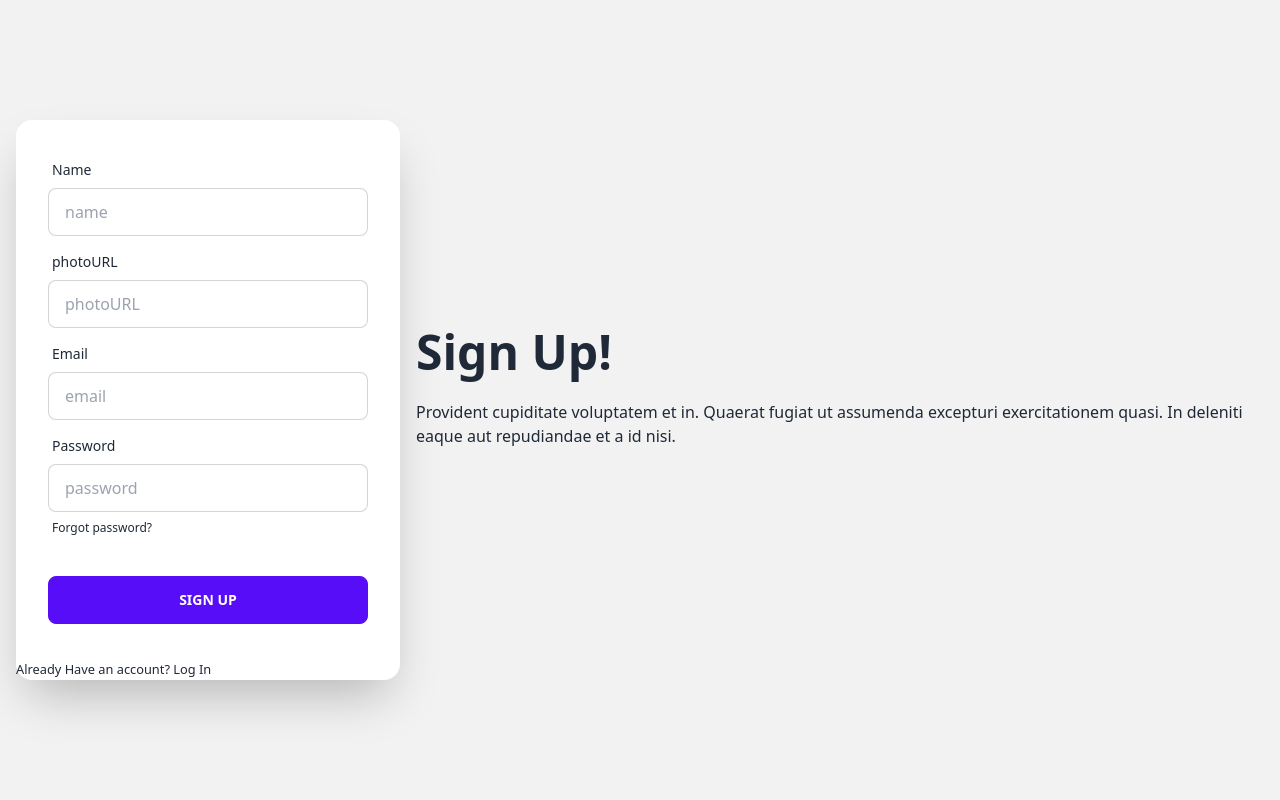
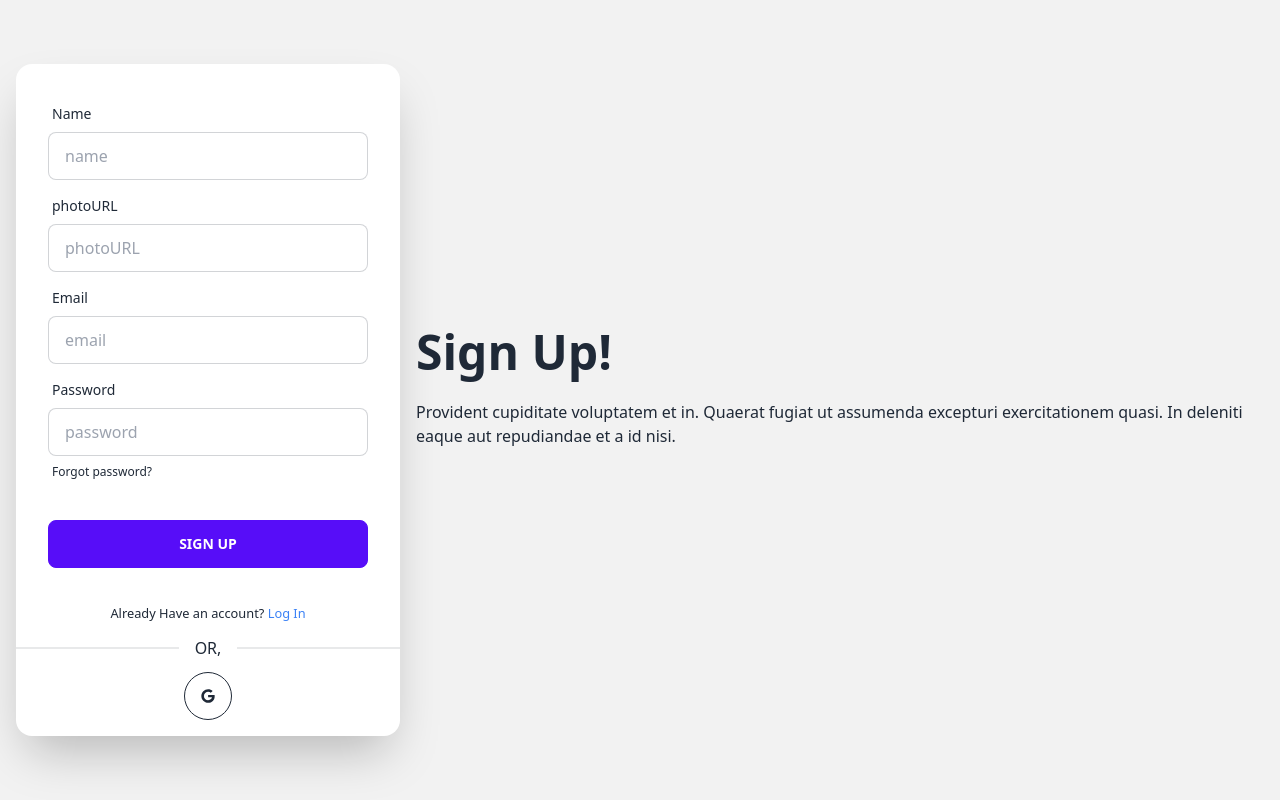
Before and after one commit to siamCSEJnU/bistro-boss-client, a React (Vite) app: page /signup in a window 1280 px wide. Built offline with nearby package versions, Linux system fonts and the light colour scheme; no server answers.

Commit message:
user credential added at database

```diff
--- /dev/null
+++ b/src/Components/SocialLogin/SocialLogin.jsx
@@ -0,0 +1,16 @@
+import { FaGoogle } from "react-icons/fa";
+
+const SocialLogin = () => {
+  return (
+    <div>
+      <div className="divider">OR,</div>
+      <div className="w-full text-center my-4">
+        <button className="btn btn-circle btn-outline">
+          <FaGoogle></FaGoogle>
+        </button>
+      </div>
+    </div>
+  );
+};
+
+export default SocialLogin;
--- a/src/Layout/Dashboard.jsx
+++ b/src/Layout/Dashboard.jsx
@@ -5,8 +5,10 @@
   FaWallet,
 } from "react-icons/fa";
 import { NavLink, Outlet } from "react-router-dom";
+import useCart from "../hooks/useCart";
 
 const Dashboard = () => {
+  const [cart] = useCart();
   return (
     <div className="drawer drawer-mobile">
       <input id="my-drawer-2" type="checkbox" className="drawer-toggle" />
@@ -42,6 +44,9 @@
           <li>
             <NavLink to="/dashboard/mycart">
               <FaShoppingCart></FaShoppingCart>My Cart
+              <span className="badge badge-secondary">
+                +{cart?.length || 0}
+              </span>
             </NavLink>
           </li>
           <div className="divider"></div>
--- a/src/Pages/Login/Login.jsx
+++ b/src/Pages/Login/Login.jsx
@@ -9,6 +9,7 @@
 import { Link, useLocation, useNavigate } from "react-router-dom";
 import { Helmet } from "react-helmet-async";
 import Swal from "sweetalert2";
+import SocialLogin from "../../Components/SocialLogin/SocialLogin";
 const Login = () => {
   const { signIn } = useContext(AuthContext);
 
@@ -119,7 +120,7 @@
                 />
               </div>
             </form>
-            <p>
+            <p className="mx-auto">
               <small>
                 New Here?{" "}
                 <Link to="/signup" className="text-blue-500">
@@ -127,6 +128,7 @@
                 </Link>
               </small>
             </p>
+            <SocialLogin></SocialLogin>
           </div>
         </div>
       </div>
--- a/src/Routes/Routes.jsx
+++ b/src/Routes/Routes.jsx
@@ -7,6 +7,7 @@
 import SignUp from "../SignUp/SignUp";
 import Dashboard from "../Layout/Dashboard";
 import MyCart from "../Pages/Dashboard/MyCart/MyCart";
+import PrivateRoute from "./PrivateRoute";
 
 export const router = createBrowserRouter([
   {
@@ -37,7 +38,11 @@
   },
   {
     path: "dashboard",
-    element: <Dashboard></Dashboard>,
+    element: (
+      <PrivateRoute>
+        <Dashboard></Dashboard>
+      </PrivateRoute>
+    ),
     children: [
       {
         path: "mycart",
--- a/src/SignUp/SignUp.jsx
+++ b/src/SignUp/SignUp.jsx
@@ -4,6 +4,7 @@
 import { AuthContext } from "../providers/AuthProvider";
 import { Link, useNavigate } from "react-router-dom";
 import Swal from "sweetalert2";
+import SocialLogin from "../Components/SocialLogin/SocialLogin";
 
 const SignUp = () => {
   const navigate = useNavigate();
@@ -13,13 +14,24 @@
     reset,
     formState: { errors },
   } = useForm();
+
   const onSubmit = (data) => {
-    console.log(data);
     createUser(data.email, data.password).then((result) => {
       console.log(result.user);
+
       updateUserProfile(data.name, data.photoURL)
         .then(() => {
-          console.log("user profile info updated");
+          const saveUser = { name: data.name, email: data.email };
+          fetch("http://localhost:5000/users", {
+            method: "POST",
+            headers: {
+              "content-type": "application/json",
+            },
+            body: JSON.stringify(saveUser),
+          })
+            .then((res) => res.json())
+            .then((data) => {
+              if (data.insertedId) {
                 reset();
                 Swal.fire({
                   position: "top-end",
@@ -29,6 +41,9 @@
                   timer: 1500,
                 });
                 navigate("/");
+              }
+            });
+
           //or, we can logout here and within then we can navigate to login page
         })
         .catch((error) => console.log(error));
@@ -148,11 +163,15 @@
                 />
               </div>
             </form>
-            <p>
+            <p className="mx-auto">
               <small>
-                Already Have an account? <Link to="/login">Log In</Link>
+                Already Have an account?{" "}
+                <Link to="/login" className="text-blue-500">
+                  Log In
+                </Link>
               </small>
             </p>
+            <SocialLogin></SocialLogin>
           </div>
         </div>
       </div>
--- a/src/providers/AuthProvider.jsx
+++ b/src/providers/AuthProvider.jsx
@@ -1,9 +1,11 @@
 import { createContext, useEffect, useState } from "react";
 import {
+  GoogleAuthProvider,
   createUserWithEmailAndPassword,
   getAuth,
   onAuthStateChanged,
   signInWithEmailAndPassword,
+  signInWithPopup,
   signOut,
   updateProfile,
 } from "firebase/auth";
@@ -15,6 +17,7 @@
 const AuthProvider = ({ children }) => {
   const [user, setUser] = useState(null);
   const [loading, setLoading] = useState(true);
+  const googleProvider = new GoogleAuthProvider();
 
   const createUser = (email, password) => {
     setLoading(true);
@@ -24,6 +27,11 @@
   const signIn = (email, password) => {
     setLoading(true);
     return signInWithEmailAndPassword(auth, email, password);
+  };
+
+  const googleSignIn = () => {
+    setLoading(true);
+    return signInWithPopup(auth, googleProvider);
   };
 
   const updateUserProfile = (name, photo) => {
@@ -55,6 +63,7 @@
     signIn,
     logOut,
     updateUserProfile,
+    googleSignIn,
   };
   return (
     <AuthContext.Provider value={authInfo}>{children}</AuthContext.Provider>
```
Lines whose indentation alone changed are shown as unchanged.
